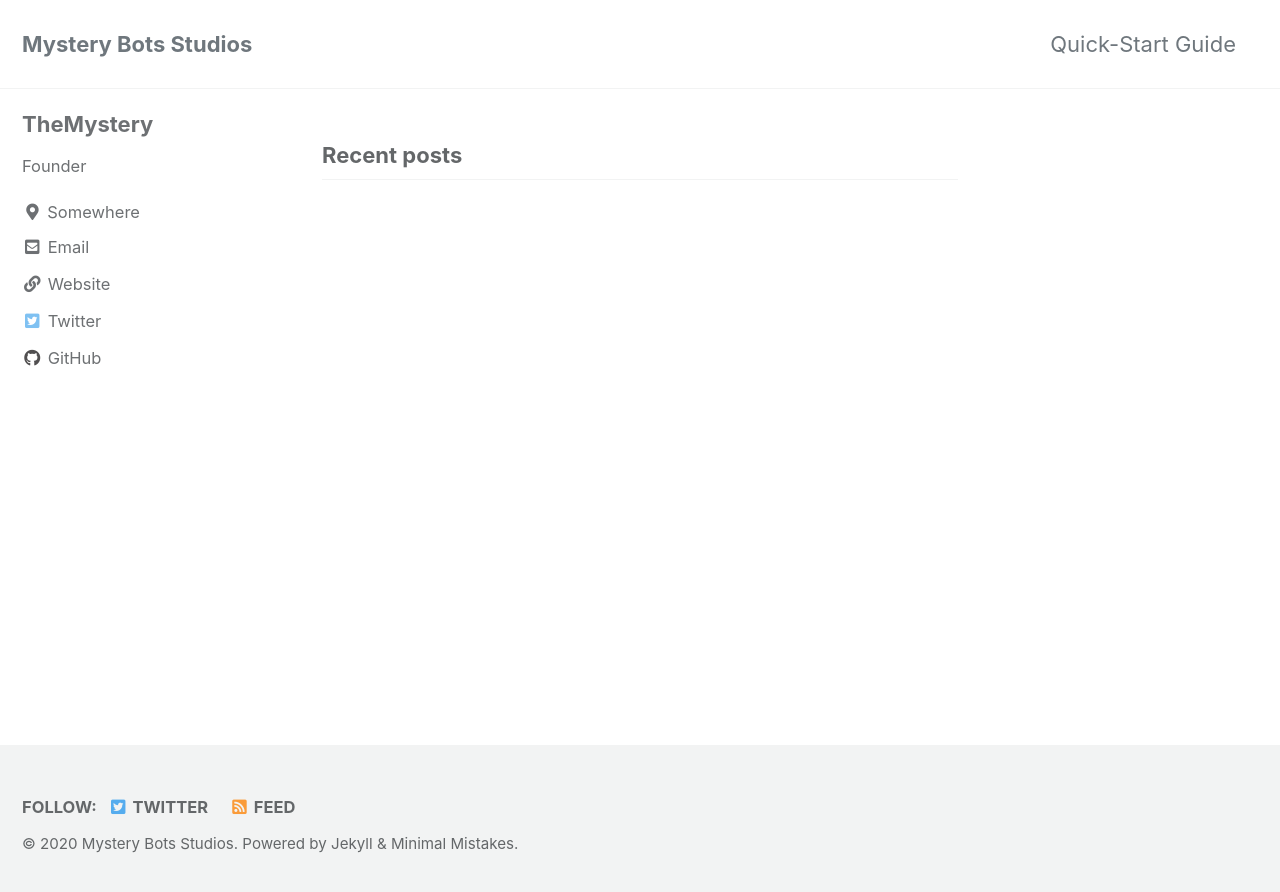
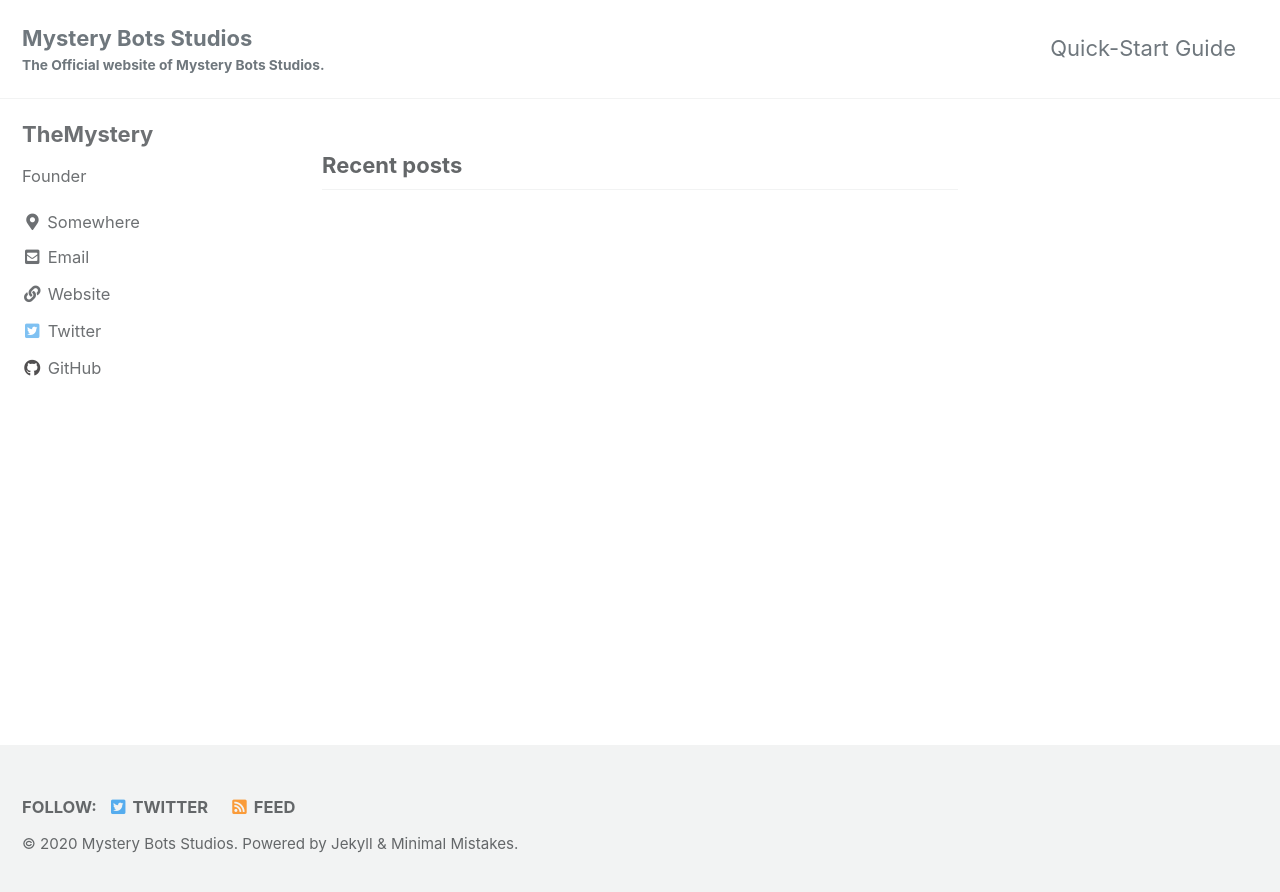
Before and after one commit to Mystery-Bots/mysterybots.com, a Jekyll site: the page built from index.html, in a window 1280 px wide. Shown: the top 892 px of the page. Built offline with Jekyll 4.4.1, drawn with Linux system fonts in a browser that asks for light colours; cached includes are drawn as plain includes; the list of posts is cut into pages by our own code.

Commit message:
Update _config.yml

```diff
--- a/_config.yml
+++ b/_config.yml
@@ -12,13 +12,13 @@
 
 # theme                  : "minimal-mistakes-jekyll"
 # remote_theme           : "mmistakes/minimal-mistakes"
-minimal_mistakes_skin    : "default" # "air", "aqua", "contrast", "dark", "dirt", "neon", "mint", "plum", "sunrise"
+minimal_mistakes_skin    :  # "default", "air", "aqua", "contrast", "dark", "dirt", "neon", "mint", "plum", "sunrise"
 
 # Site Settings
 locale                   : "en-US"
 title                    : "Mystery Bots Studios"
-title_separator          : "-"
-subtitle                 : # site tagline that appears below site title in masthead
+title_separator          : "|"
+subtitle                 : "The Official website of Mystery Bots Studios."
 name                     : "Mystery Bots Studios"
 description              : "The Official website of Mystery Bots Studios. Visit to keep up to date on different projects and events we are creating"
 url                      : "https://mysterybots.com"
@@ -209,7 +209,7 @@
 permalink: /:categories/:title/
 paginate: 5 # amount of posts to show
 paginate_path: /page:num/
-timezone: # https://en.wikipedia.org/wiki/List_of_tz_database_time_zones
+timezone: Pacific/Auckland
 
 
 # Plugins (previously gems:)
@@ -268,14 +268,19 @@
 
 # Defaults
 defaults:
+  # _pages
+  - scope:
+      path: ""
+      type: pages
+    values:
+      layout: single
   # _posts
   - scope:
       path: ""
-      type: posts
+      type: post
     values:
       layout: single
       author_profile: true
       read_time: true
-      comments: # true
       share: true
       related: true
```
